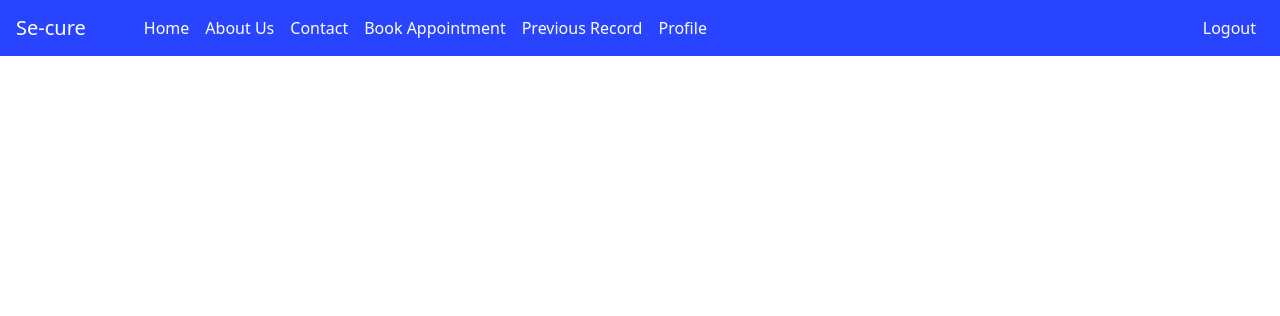
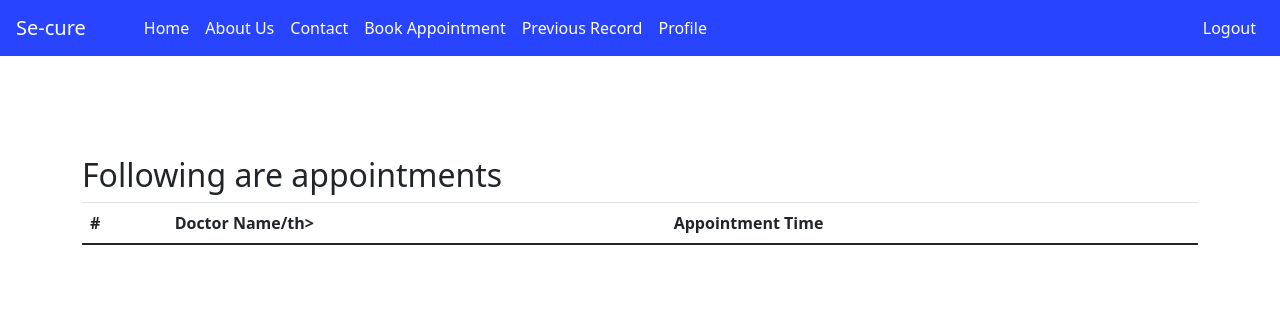
Before and after one commit to MuhammadSaqib786/Se-cure-flask-application, a Flask app: page /medical in a window 1280 px wide. Shown: the top 316 px of the page. Run offline with Flask 3, Linux system fonts and the light colour scheme; the visitor is signed in with stand-in values (Sample User, id 1); data comes from the database, SQL or seed files in the repository; lists and menus that the app fills with data are empty; some libraries are stand-ins or nearby versions.

Commit message:
appointments shown

```diff
--- a/database/db_handler.py
+++ b/database/db_handler.py
@@ -141,8 +141,14 @@ def get_patient():
     conn.close()
     return list(data) if data else None
 
+def get_appointments_for_user(conn, patient_id):
+    cur = conn.cursor()
+    cur.execute("SELECT a.appointment_id, a.date_time, d.doctorname FROM Appointment a JOIN Doctors d ON a.doctor_id = d.doctor_id WHERE a.patient_id=?", (patient_id,))
+    return cur.fetchall()
+
+
 
 if __name__ == '__main__':
     #main()  #to create tables and add doctors
-
+    #print(get_appointments_for_user(create_connection(),"saqisaqi.sk@gmail.com"))
     pass
--- a/main.py
+++ b/main.py
@@ -1,6 +1,6 @@
 from flask import Flask, render_template, session, redirect, url_for, request
 
-from database.db_handler import register_user, login_user, create_connection, main,add_appointment, get_all_doctors
+from database.db_handler import get_appointments_for_user, register_user, login_user, create_connection, main,add_appointment, get_all_doctors
 
 app = Flask(__name__)
 app.secret_key = 'your_secret_key_here'  # replace with your actual secret key
@@ -40,12 +40,16 @@ def appointment():
     else:
         return redirect(url_for('login'))
 
-@app.route('/medical')
+@app.route('/medical', methods=['GET'])
 def medical():
     if 'user' in session:
-        return render_template('medical_records.html')
+        conn = create_connection()
+        print(session['user'])
+        appointments = get_appointments_for_user(conn, session['user'])
+        return render_template('medical_records.html', appointments=appointments)
     else:
         return redirect(url_for('login'))
+
 
 @app.route('/profile')
 def profile():
--- a/templates/medical_records.html
+++ b/templates/medical_records.html
@@ -16,7 +16,30 @@
 <body>
   {% include 'navbar.html' %}
 
+  <div class="container" style="margin-top: 100px;">
+    <h2>Following are appointments</h2>
 
+    <table class="table">
+      <thead>
+        <tr>
+          <th scope="col">#</th>
+          <th scope="col">Doctor Name/th>
+          <th scope="col">Appointment Time</th>
+        </tr>
+      </thead>
+      <tbody>
+      {% for appointment in appointments %}
+        <tr>
+          <th scope="row">{{ appointment[0] }}</th>
+          <td>{{ appointment[2] }}</td>
+          <td>{{ appointment[1] }}</td>
+        </tr>
+      {% endfor %}
+      </tbody>
+    </table>
+
+
+  </div>
 
   <!-- Add Bootstrap JavaScript here -->
   <script src="https://code.jquery.com/jquery-3.3.1.slim.min.js"></script>
```
